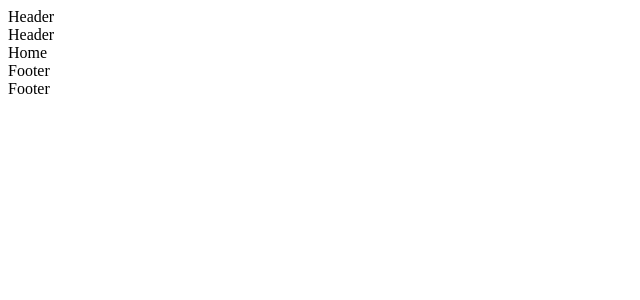
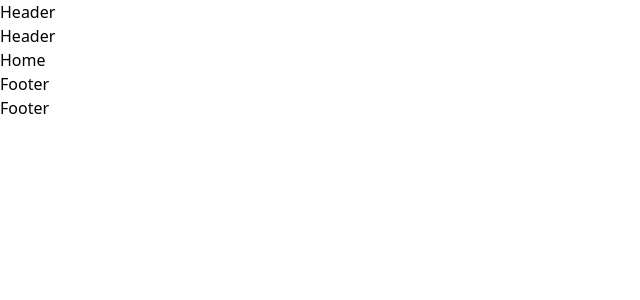
Before and after one commit to Pavel-Horol/online_course_client, a React (Vite) app: page / in a window 1280 px wide. Shown: the top 300 px of the page, without its empty margins (0-640 px from the left). Built offline with nearby package versions, Linux system fonts and the light colour scheme.

Commit message:
preline was deleted

```diff
--- a/src/index.css
+++ b/src/index.css
@@ -1,3 +1,3 @@
-/* @tailwind base;
+@tailwind base;
 @tailwind components;
-@tailwind utilities; */
+@tailwind utilities;
--- a/tailwind.config.js
+++ b/tailwind.config.js
@@ -1,15 +1,11 @@
 /** @type {import('tailwindcss').Config} */
 
 export default {
-  // darkMode: 'class',
   content: [
     "./index.html",
     "./src/**/*.{js,ts,jsx,tsx}",
-    "./node_modules/preline/preline.js",
   ],
   theme: {
   },
-  plugins: [
-    import('preline/plugin')
-  ],
+  plugins: [],
 }
```
